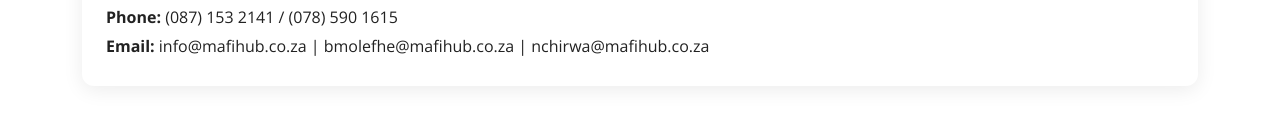
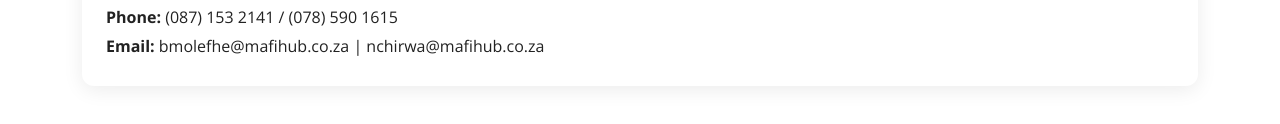
Before and after one commit to Reeba-code/gcip, a plain HTML site: page index.html in a window 1280 px wide. Shown: the part 2666-2790 px from the top of the page. Drawn offline with nearby package versions, Linux system fonts and the light colour scheme.

Commit message:
Update index.html

```diff
--- a/index.html
+++ b/index.html
@@ -625,7 +625,7 @@ The generator, which does not use fossil fuels, is designed for homes, businesse
     <div class="gcip-box contact-info" data-aos="fade-up">
       <h2>For Enquiries Contact</h2>
       <p><strong>Phone:</strong> (087) 153 2141 / (078) 590 1615</p>
-      <p><strong>Email:</strong> info@mafihub.co.za | bmolefhe@mafihub.co.za | nchirwa@mafihub.co.za</p>
+      <p><strong>Email:</strong> bmolefhe@mafihub.co.za | nchirwa@mafihub.co.za</p>
     </div>
 
     <!-- Partner Logos -->
```
